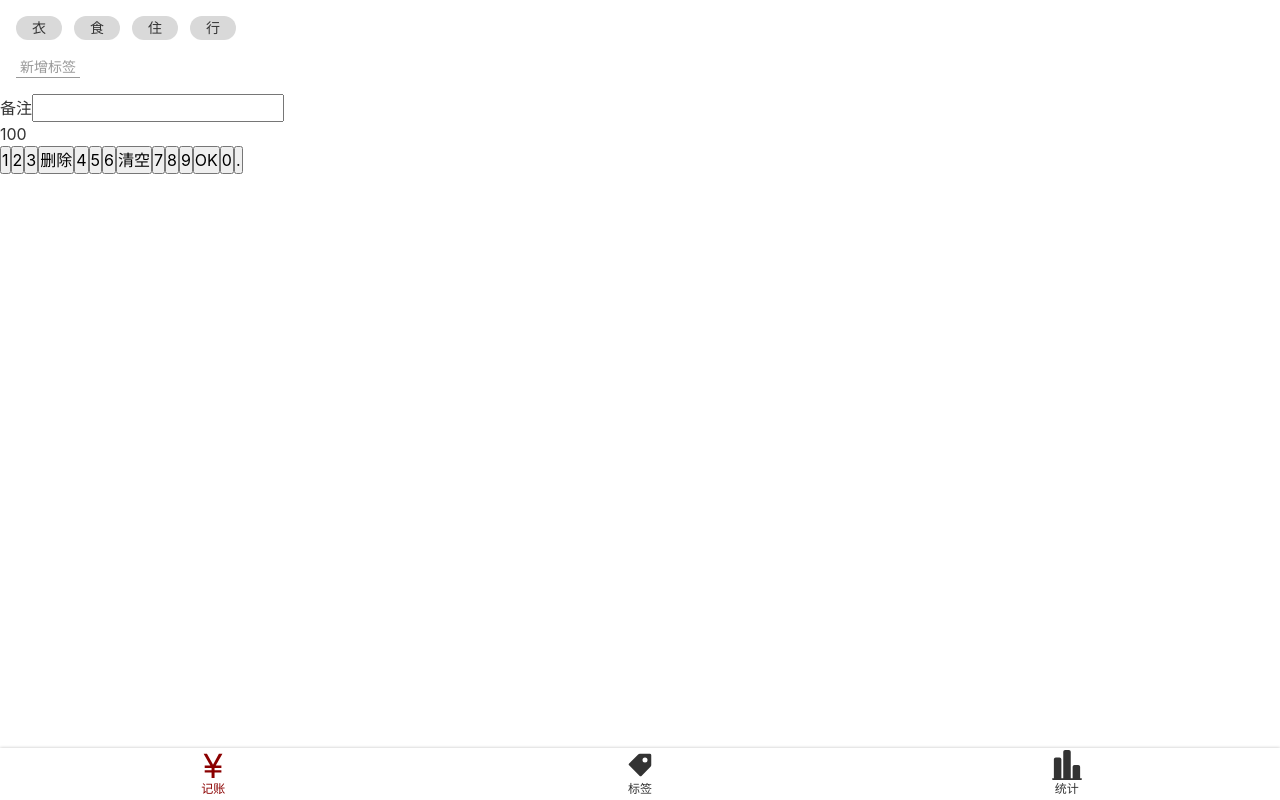
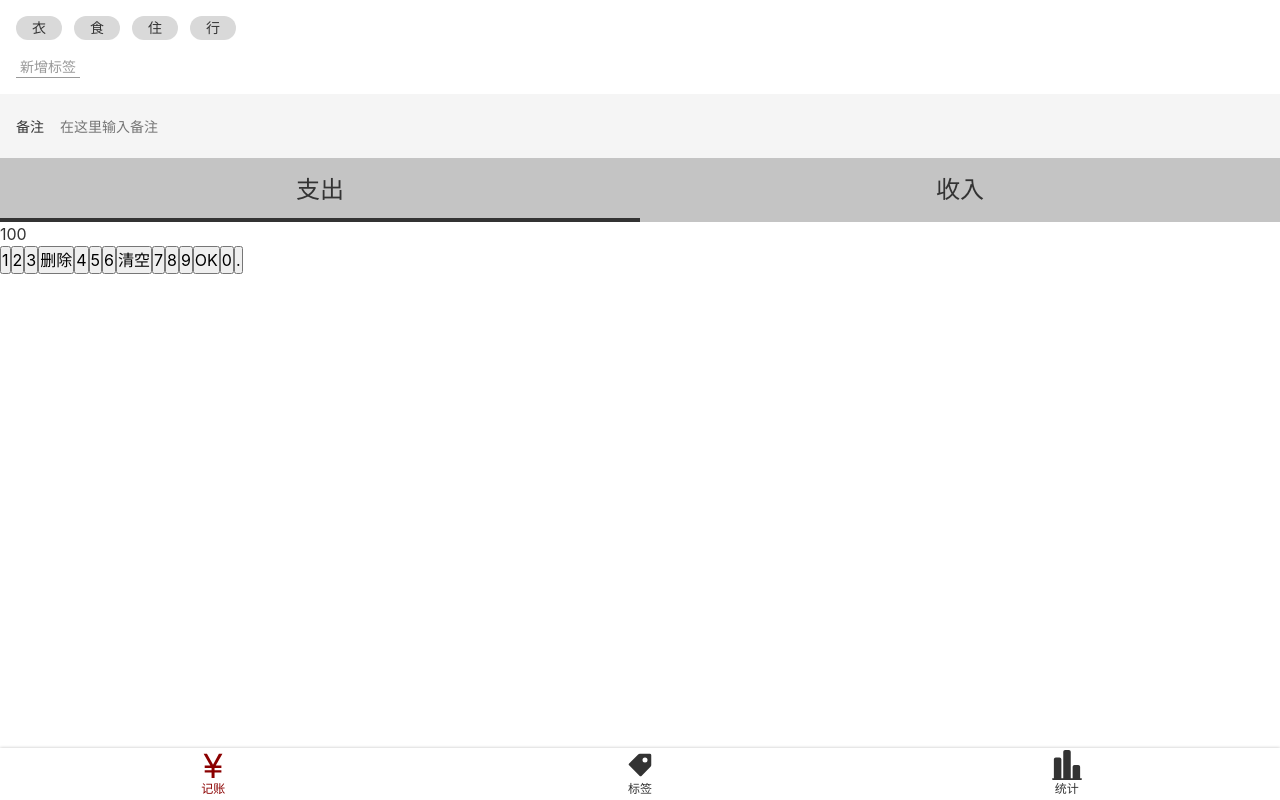
Before and after one commit to qaqpumpkin/dolphin-morney, a Vue app: page /#/money in a window 1280 px wide. Built offline with nearby package versions, Linux system fonts and the light colour scheme.

Commit message:
feat(CSS2)

```diff
--- a/src/assets/style/reset.scss
+++ b/src/assets/style/reset.scss
@@ -12,3 +12,6 @@
 input, button {
   font: inherit;
 }
+:focus {
+  outline: none;
+}
--- a/src/views/Money.vue
+++ b/src/views/Money.vue
@@ -17,13 +17,13 @@
           <div>
               <label class="notes">
                   <span class="name">备注</span>
-                  <input type="text">
+                  <input type="text" placeholder="在这里输入备注">
               </label>
           </div>
           <div>
               <ul class="types">
-                  <li class="selected"></li>
-                  <li></li>
+                  <li class="selected">支出</li>
+                  <li>收入</li>
               </ul>
           </div>
           <div class="numberPad">
@@ -57,6 +57,46 @@
 
 <style lang="scss" scoped>
     @import "~@/assets/style/helper.scss";
+    .types {
+        background: #c4c4c4;
+        display: flex;
+        text-align: center;
+        font-size: 24px;
+        > li {
+            width: 50%;
+            height: 64px;
+            display: flex;
+            justify-content: center;
+            align-items: center;
+            position: relative;
+            &.selected::after {
+                content: '';
+                position: absolute;
+                bottom: 0;
+                left: 0;
+                width: 100%;
+                height: 4px;
+                background: #333333;
+            }
+        }
+    }
+    .notes{
+        font-size: 14px;
+        background: #f5f5f5;
+        padding-left: 16px;
+        display: flex;
+        align-items: center;
+        .name{
+            padding-right: 16px;
+        }
+        input{
+            height: 64px;
+            flex-grow: 1;
+            background: transparent;
+            border: none;
+            padding-right: 16px;
+        }
+    }
     .tags {
         font-size: 14px;
         padding: 16px;
```
